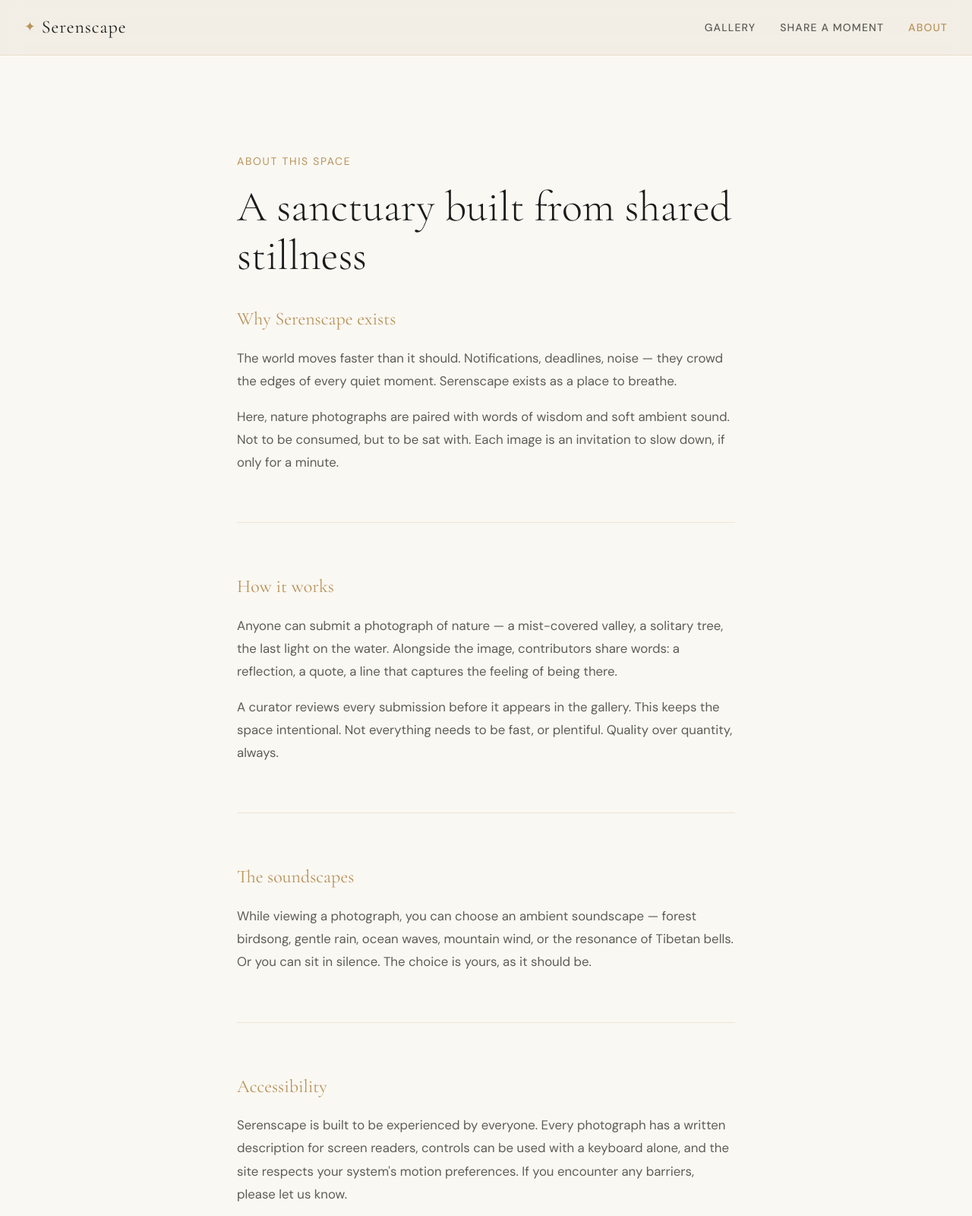
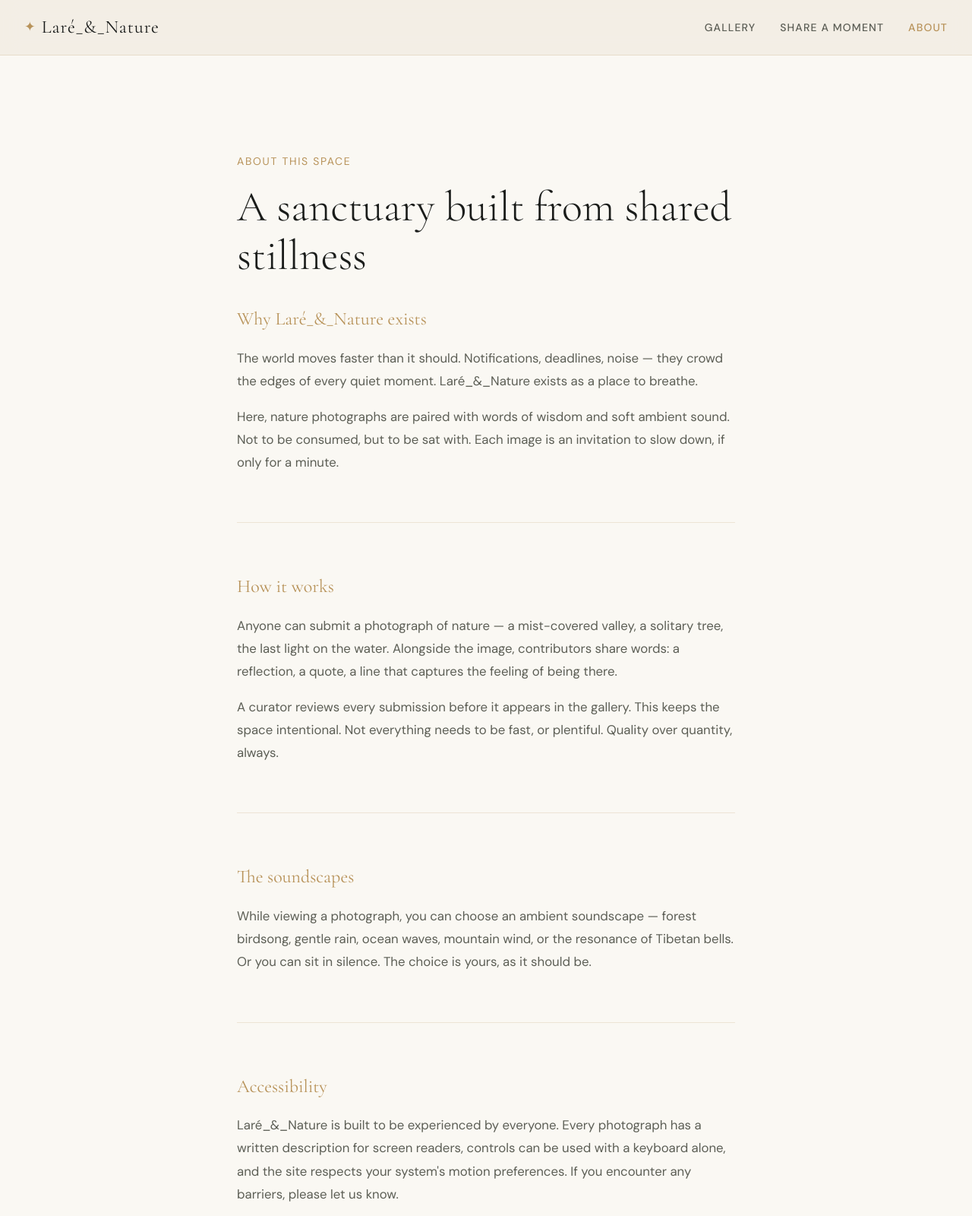
Before and after one commit to Lare-Akin/Nature_Sharing_Platform, a plain HTML site: page pages/about.html in a window 1280 px wide. Shown: the top 1600 px of the page at 76% size. Drawn offline with nearby package versions, Linux system fonts and the light colour scheme.

Commit message:
Name update

```diff
--- a/pages/about.html
+++ b/pages/about.html
@@ -3,8 +3,8 @@
 <head>
   <meta charset="UTF-8" />
   <meta name="viewport" content="width=device-width, initial-scale=1.0" />
-  <meta name="description" content="About Serenscape — a calm space for nature photography, wisdom, and mindfulness." />
-  <title>About — Serenscape</title>
+  <meta name="description" content="About Laré_&_Nature — a calm space for nature photography, wisdom, and mindfulness." />
+  <title>About — Laré_&_Nature</title>
   <link rel="stylesheet" href="../css/main.css" />
   <link rel="preconnect" href="https://fonts.googleapis.com" />
   <link rel="preconnect" href="https://fonts.gstatic.com" crossorigin />
@@ -57,9 +57,9 @@
 
   <header class="site-header" role="banner">
     <div class="header-inner">
-      <a href="../index.html" class="logo" aria-label="Serenscape home">
+      <a href="../index.html" class="logo" aria-label="Laré_&_Nature home">
         <span class="logo-mark" aria-hidden="true">✦</span>
-        <span class="logo-text">Serenscape</span>
+        <span class="logo-text">Laré_&_Nature</span>
       </a>
       <nav class="site-nav" aria-label="Main navigation">
         <ul role="list">
@@ -84,8 +84,8 @@
     <h1>A sanctuary built from shared stillness</h1>
 
     <div class="about-section">
-      <h2>Why Serenscape exists</h2>
-      <p>The world moves faster than it should. Notifications, deadlines, noise — they crowd the edges of every quiet moment. Serenscape exists as a place to breathe.</p>
+      <h2>Why Laré_&_Nature exists</h2>
+      <p>The world moves faster than it should. Notifications, deadlines, noise — they crowd the edges of every quiet moment. Laré_&_Nature exists as a place to breathe.</p>
       <p>Here, nature photographs are paired with words of wisdom and soft ambient sound. Not to be consumed, but to be sat with. Each image is an invitation to slow down, if only for a minute.</p>
     </div>
 
@@ -108,7 +108,7 @@
 
     <div class="about-section">
       <h2>Accessibility</h2>
-      <p>Serenscape is built to be experienced by everyone. Every photograph has a written description for screen readers, controls can be used with a keyboard alone, and the site respects your system's motion preferences. If you encounter any barriers, please let us know.</p>
+      <p>Laré_&_Nature is built to be experienced by everyone. Every photograph has a written description for screen readers, controls can be used with a keyboard alone, and the site respects your system's motion preferences. If you encounter any barriers, please let us know.</p>
     </div>
 
     <div class="about-cta">
@@ -120,7 +120,7 @@
 
   <footer class="site-footer" role="contentinfo">
     <div class="footer-inner">
-      <p class="footer-logo">✦ Serenscape</p>
+      <p class="footer-logo">✦ Laré_&_Nature</p>
       <p class="footer-line">A place of shared stillness. Every photograph a gift.</p>
       <nav aria-label="Footer navigation">
         <ul class="footer-links" role="list">
```
Also changed, not shown: index.html (+1 -1 lines), pages/submit.html (+7 -7 lines).
